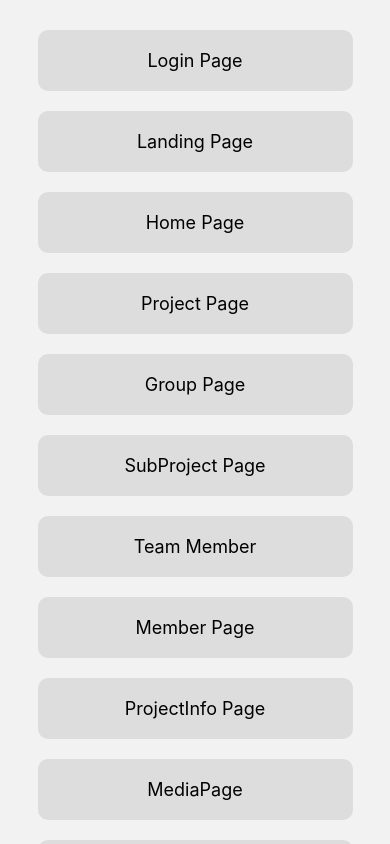
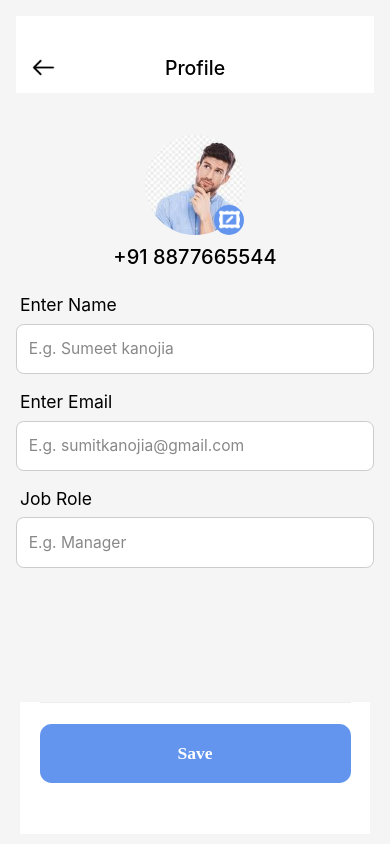
Before and after one commit to SumitWayo/Signyards-App, a React Native app: screen /UserProfilePage in a window 390 px wide. Built offline with nearby package versions, Linux system fonts and the light colour scheme.

Commit message:
second commit

```diff
--- a/App.tsx
+++ b/App.tsx
@@ -15,6 +15,8 @@ import ProjectInfoPage from './src/screens/ProjectInfoPage';
 import MediaPage from './src/screens/MediaPage';
 import ListPage from './src/screens/ListPage';
 import MentionPage from './src/screens/MentionPage';
+import UpdatePage from './src/screens/UpdatePage';
+import UserProfilePage from './src/screens/UserProfilePage';
 
 const Stack = createNativeStackNavigator();
 
@@ -38,6 +40,10 @@ export default function App() {
         <Stack.Screen name="MediaPage" component={MediaPage} />
         <Stack.Screen name="ListPage" component={ListPage} />
         <Stack.Screen name="MentionPage" component={MentionPage} />
+        <Stack.Screen name="UpdatePage" component={UpdatePage} />
+        <Stack.Screen name="UserProfilePage" component={UserProfilePage} />
+
+
 
 
 
--- a/src/screens/AllScreensPage.tsx
+++ b/src/screens/AllScreensPage.tsx
@@ -19,6 +19,10 @@ const screens = [
   { name: 'MediaPage', route: 'MediaPage' },
   { name: 'ListPage', route: 'ListPage' },
   { name: 'MentionPage', route: 'MentionPage' },
+  { name: 'UpdatePage', route: 'UpdatePage' },
+  { name: 'UserProfilePage', route: 'UserProfilePage' },
+
+
 
 
 
--- /dev/null
+++ b/src/screens/UpdatePage.tsx
@@ -0,0 +1,26 @@
+import React from 'react';
+import { View, Image, Text } from 'react-native';
+import Header from '../components/Header';
+import Footer from '../components/Footer';
+import styles from './styles/MentionPage.styles';
+import NoMessagesPlaceholder from '../components/NoMessagePlaceholder';
+
+const UpdatePage = () => {
+
+
+  return (
+    <View style={{ backgroundColor: '#f5f5f5', flex: 1 }}>
+      <Header title="Fitouts" showSearch={false} />
+<View style={{paddingTop:212}}>
+      <NoMessagesPlaceholder
+  heading="No Project Updates Yet"
+  paragraph ={`All project-wide announcements and key \n updates from your team will appear here.`}
+/>
+</View>
+
+      <Footer />
+    </View>
+  );
+};
+
+export default UpdatePage;
--- /dev/null
+++ b/src/screens/UserProfilePage.tsx
@@ -0,0 +1,149 @@
+import React from 'react';
+import { View, StyleSheet, Image, Dimensions, Text, TextInput  } from 'react-native';
+
+import ProjectInfoHeader from '../components/ProjectInfoPageHeader';
+import { Button } from '../components/Button';
+
+const { width: screenWidth, height: screenHeight } = Dimensions.get('window');
+
+const UserProfilePage = () => {
+  return (
+    <View style={styles.container}>
+      <ProjectInfoHeader title="Profile" showSearch={false} />
+
+      {/* Profile Image with Edit Icon */}
+      <View style={styles.profileContainer}>
+        <View style={styles.circle}>
+          <Image
+            source={require('../../assets/Images/man3.jpeg')}
+            style={styles.image}
+            resizeMode="cover"
+          />
+        </View>
+
+        <View style={styles.smallBox}>
+          <Image
+            source={require('../../assets/Images/edit.png')}
+            style={styles.smallBoxImage}
+            resizeMode="contain"
+          />
+        </View>
+      </View>
+
+      {/* Phone Number */}
+      <Text style={styles.phoneNumber}>+91 8877665544</Text>
+
+      {/* Project Name Input */}
+             <Text style={styles.heading}>Enter Name</Text>
+    <View style={styles.searchContainer}>
+               <TextInput
+                 style={styles.searchInput}
+                 placeholder="E.g. Sumeet kanojia"
+                 placeholderTextColor="#888"
+               />
+             </View>
+             <Text style={styles.heading}>Enter Email</Text>
+    <View style={styles.searchContainer}>
+               <TextInput
+                 style={styles.searchInput}
+                 placeholder="E.g. sumitkanojia@gmail.com"
+                 placeholderTextColor="#888"
+               />
+             </View>
+             <Text style={styles.heading}>Job Role</Text>
+    <View style={styles.searchContainer}>
+               <TextInput
+                 style={styles.searchInput}
+                 placeholder="E.g. Manager"
+                 placeholderTextColor="#888"
+               />
+             </View>
+
+
+      {/* Save Button */}
+      <View style={styles.buttonContainer}>
+        <Button title="Save" />
+      </View>
+    </View>
+  );
+};
+
+const styles = StyleSheet.create({
+  container: {
+    backgroundColor: '#f5f5f5',
+    flex: 1,
+    padding: 16,
+    paddingBottom: 80,
+  },
+  profileContainer: {
+    alignItems: 'center',
+    marginTop: screenHeight * 0.05,
+    marginBottom: 10,
+  },
+  circle: {
+    width: 100,
+    height: 100,
+    backgroundColor: '#EBF2FF',
+    borderRadius: 50,
+    justifyContent: 'center',
+    alignItems: 'center',
+    overflow: 'hidden',
+  },
+  image: {
+    width: '100%',
+    height: '100%',
+  },
+  smallBox: {
+    width: 30,
+    height: 30,
+    position: 'absolute',
+    bottom: 0,
+    right: screenWidth / 2 - 50 - 15, // Center alignment with offset
+    borderRadius: 15,
+    backgroundColor: '#6395EE',
+    justifyContent: 'center',
+    alignItems: 'center',
+  },
+  smallBoxImage: {
+    width: '70%',
+    height: '70%',
+  },
+  phoneNumber: {
+    textAlign: 'center',
+    fontSize: 20,
+    fontWeight: '500',
+    marginBottom: screenHeight * 0.03,
+    color: '#000',
+  },
+  heading: {
+    fontSize: screenWidth * 0.045,
+    fontWeight: '400',
+    marginBottom: screenHeight * 0.01,
+    marginLeft: screenWidth * 0.01,
+    color: '#000',
+  },
+  searchContainer: {
+    flexDirection: 'row',
+    alignItems: 'center',
+    borderWidth: 1,
+    borderColor: '#ccc',
+    borderRadius: screenWidth * 0.02,
+    paddingHorizontal: screenWidth * 0.03,
+    height: screenHeight * 0.06,
+    backgroundColor: '#fff',
+    marginBottom: screenHeight * 0.02,
+  },
+  searchInput: {
+    fontSize: screenWidth * 0.04,
+    color: '#000',
+    flex: 1,
+  },
+  buttonContainer: {
+    position: 'absolute',
+    bottom: 10,
+    left: 20,
+    right: 20,
+  },
+});
+
+export default UserProfilePage;
```
Also changed, not shown: assets/Images/edit.png (added).
